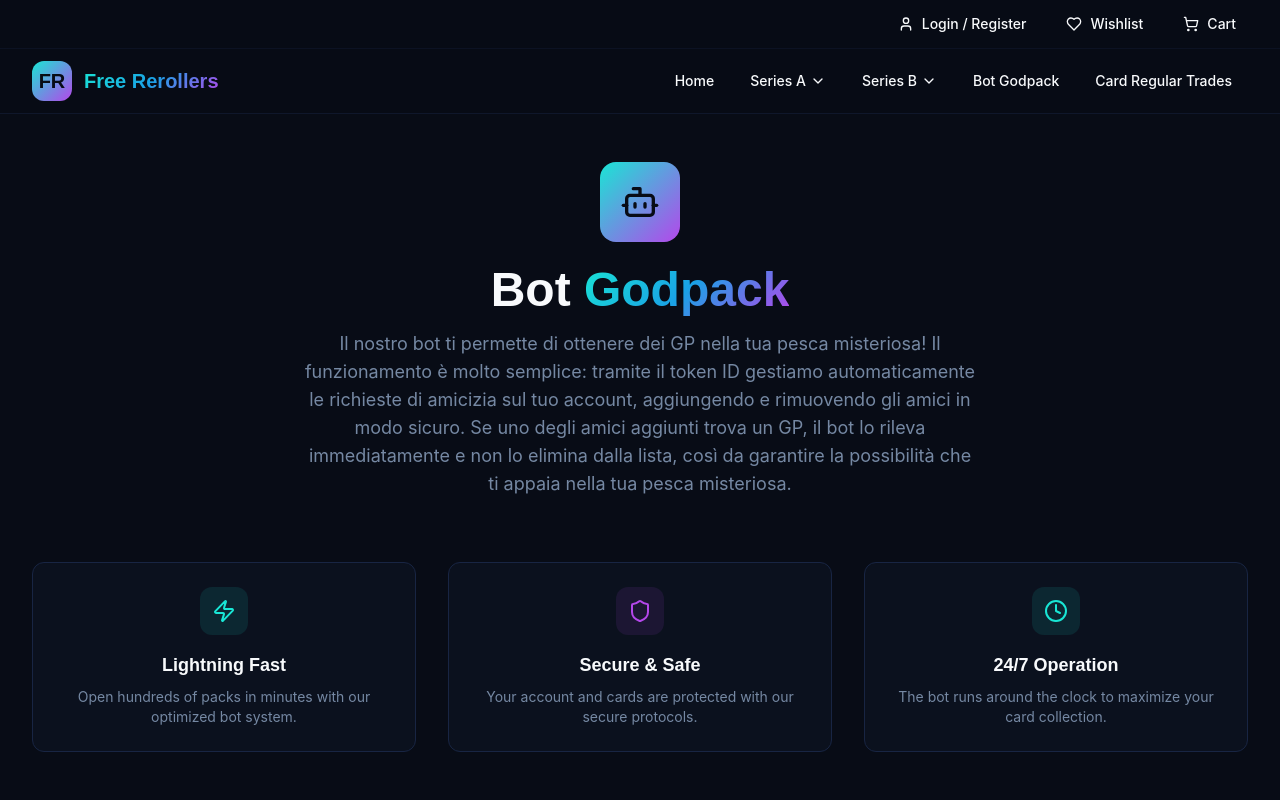
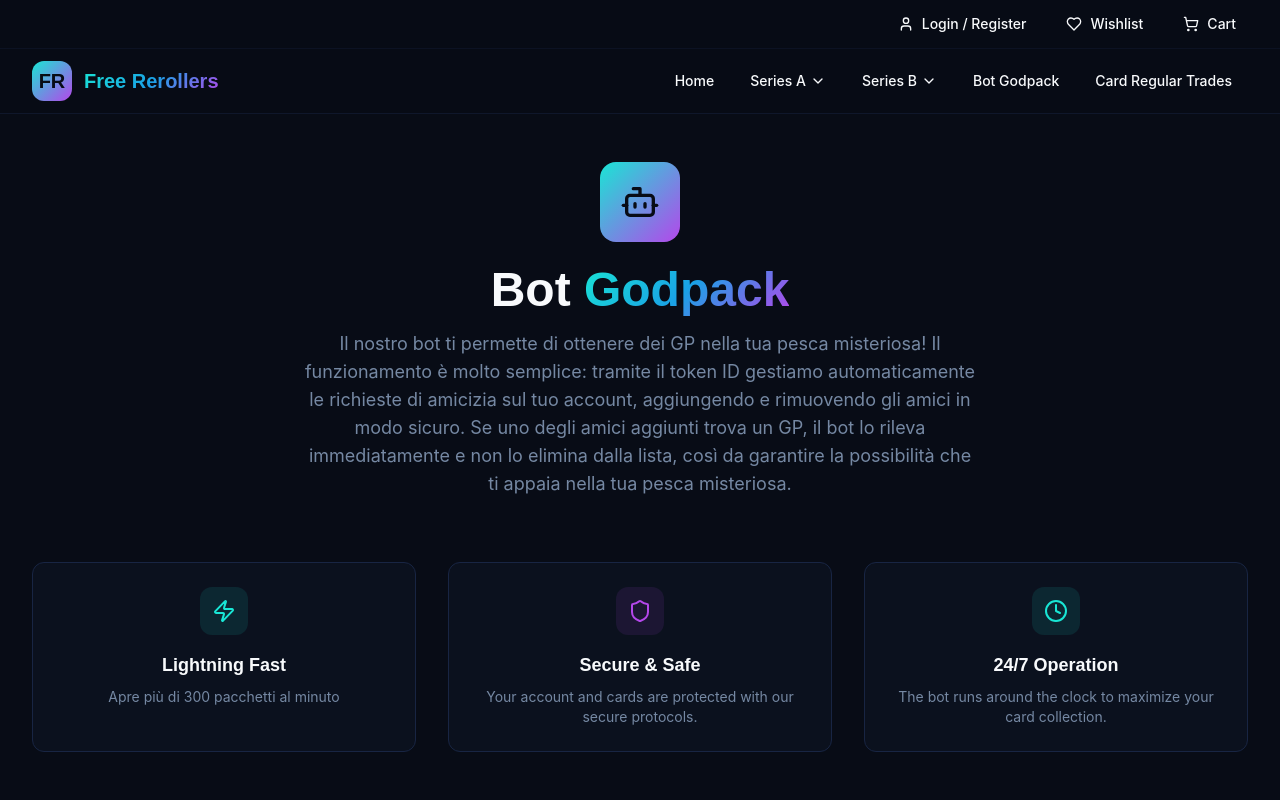
Before and after one commit to Dragonik98/digital-card-hub, a React (Vite) app: page /bot-godpack in a window 1280 px wide. Shown: the top 800 px of the page. Built offline with nearby package versions, Linux system fonts and the light colour scheme; the HTML template or start-up script is replaced by a standard one.

Commit message:
Visual edit in Lovable
Edited UI in Lovable

```diff
--- a/src/pages/BotGodpack.tsx
+++ b/src/pages/BotGodpack.tsx
@@ -30,9 +30,7 @@ Se uno degli amici aggiunti trova un GP, il bot lo rileva immediatamente e non l
               <Zap className="h-6 w-6 text-primary" />
             </div>
             <h3 className="font-display font-semibold text-lg mb-2">Lightning Fast</h3>
-            <p className="text-sm text-muted-foreground">
-              Open hundreds of packs in minutes with our optimized bot system.
-            </p>
+            <p className="text-sm text-muted-foreground">Apre più di 300 pacchetti al minuto</p>
           </div>
 
           <div className="rounded-xl border border-border bg-card p-6 text-center">
```
